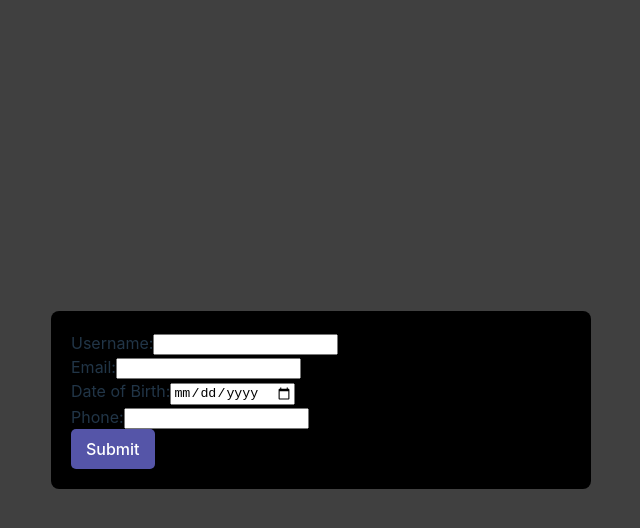
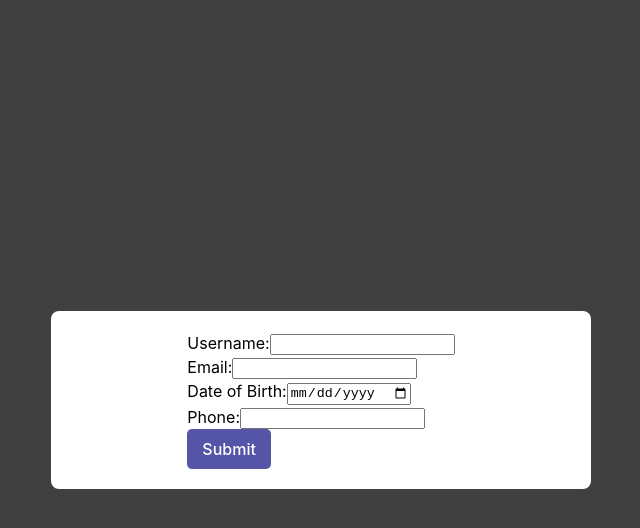
Before and after one commit to rbh41594/XModal, a React (Vite) app: page / in a window 1280 px wide. Both pictures are taken after a click on the button "Open Form". Shown: the top 528 px of the page, without its empty margins (319-959 px from the left). Built offline with nearby package versions, Linux system fonts and the light colour scheme.

Commit message:
corrected alerts

```diff
--- a/src/App.css
+++ b/src/App.css
@@ -32,13 +32,20 @@
 }
 
 .modal-content {
-  background: rgb(0, 0, 0);
+  background: #fff;
+  color: #000;
   padding: 20px;
   border-radius: 8px;
   max-width: 500px;
   width: 100%;
   position: relative;
-  z-index: 1001;
+  z-index: 1001; /* Ensure modal is above overlay */
+}
+
+.modal {
+  display: flex;
+  justify-content: center;
+  align-items: center;
 }
 
 .submit-button {
@@ -53,7 +60,6 @@
 .submit-button:hover {
   background-color: rgb(64, 64, 182);
 }
-
 
 @keyframes logo-spin {
   from {
--- a/src/App.jsx
+++ b/src/App.jsx
@@ -37,19 +37,19 @@ function App() {
       newErrors.email = "Please fill out the email field";
     } else if (!email.includes("@")) {
       newErrors.email = "Invalid email";
-      alert("Invalid email. Please check your email address.");
+      alert("Invalid email"); // Update to match test
     }
     if (!phone) {
-      newErrors.phone = "Please fill out the Phone field";
+      newErrors.phone = "Please fill out the phone field";
     } else if (!/^\d{10}$/.test(phone)) {
       newErrors.phone = "Invalid phone number";
-      alert("Invalid phone number. Please enter a 10-digit phone number.");
+      alert("Invalid phone number"); // Update to match test
     }
     if (!dob) {
       newErrors.dob = "Please fill out the Date of Birth field.";
     } else if (new Date(dob) > new Date()) {
-      newErrors.dob = "Invalid Date of Birth";
-      alert("Invalid Date of Birth. Please enter a past date.");
+      newErrors.dob = "Invalid date of birth";
+      alert("Invalid date of birth"); // Update to match test
     }
 
     setErrors(newErrors);
@@ -70,10 +70,10 @@ function App() {
 
       <ReactModal
         isOpen={isOpen}
-        onRequestClose={modalClose} // Ensures the modal closes when clicking outside
-        className="modal-content"
+        onRequestClose={modalClose}
+        className="modal-content modal"
         overlayClassName="modal-overlay"
-        shouldCloseOnOverlayClick={true} // Ensures clicking on overlay will close the modal
+        shouldCloseOnOverlayClick={true}
       >
         <form onSubmit={handleSubmit}>
           <div>
```
